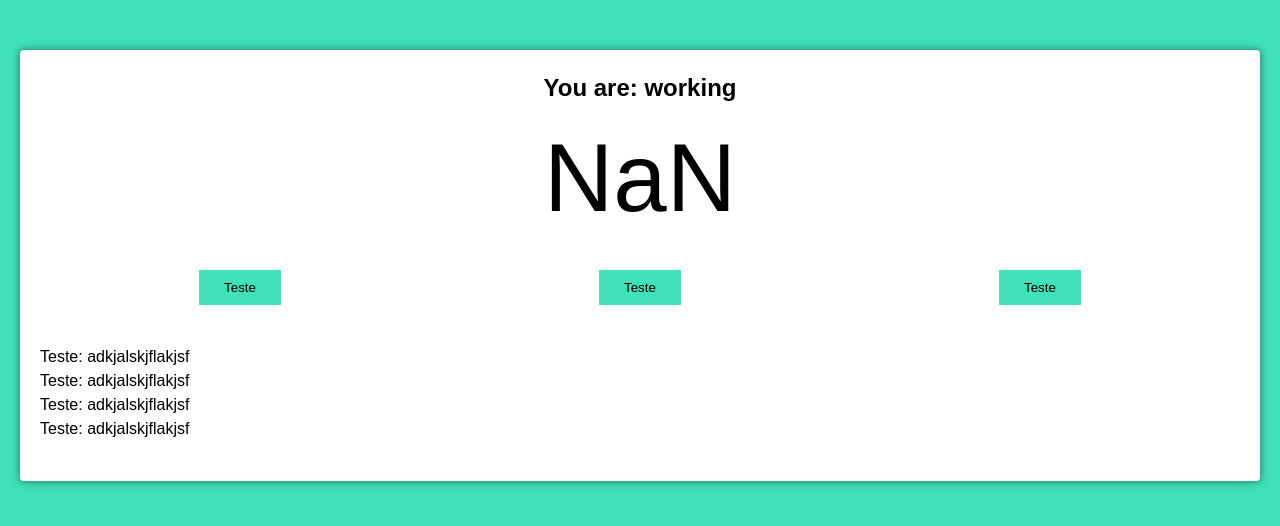
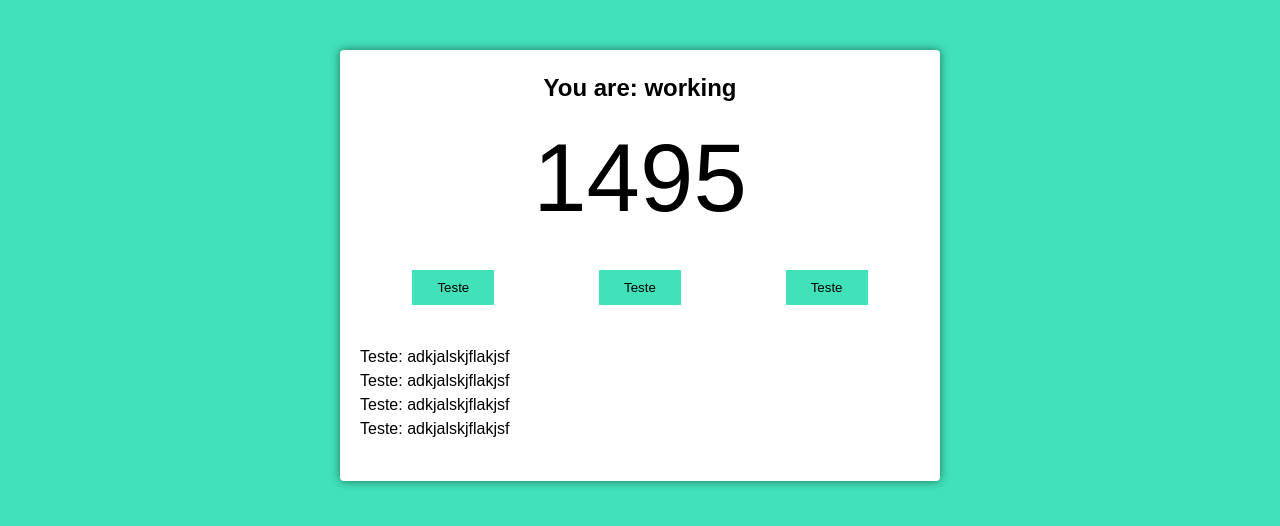
Before and after one commit to gusbdev/pomodoro-typescript, a React (Create React App) app: page / in a window 1280 px wide. Shown: the top 526 px of the page. Built offline with nearby package versions, Linux system fonts and the light colour scheme.

Commit message:
Other props

```diff
--- a/src/App.tsx
+++ b/src/App.tsx
@@ -4,8 +4,13 @@ import { PomodoroTimer } from './components/pomodoro-timer';
 
 function App(): JSX.Element {
   return (
-    <div className="App">
-      <PomodoroTimer defaultPomodoroTime={1500} />
+    <div className="container">
+      <PomodoroTimer
+        pomodoroTime={1500}
+        shortRestTime={300}
+        longRestTime={900}
+        cycles={4}
+      />
     </div>
   );
 }
```
